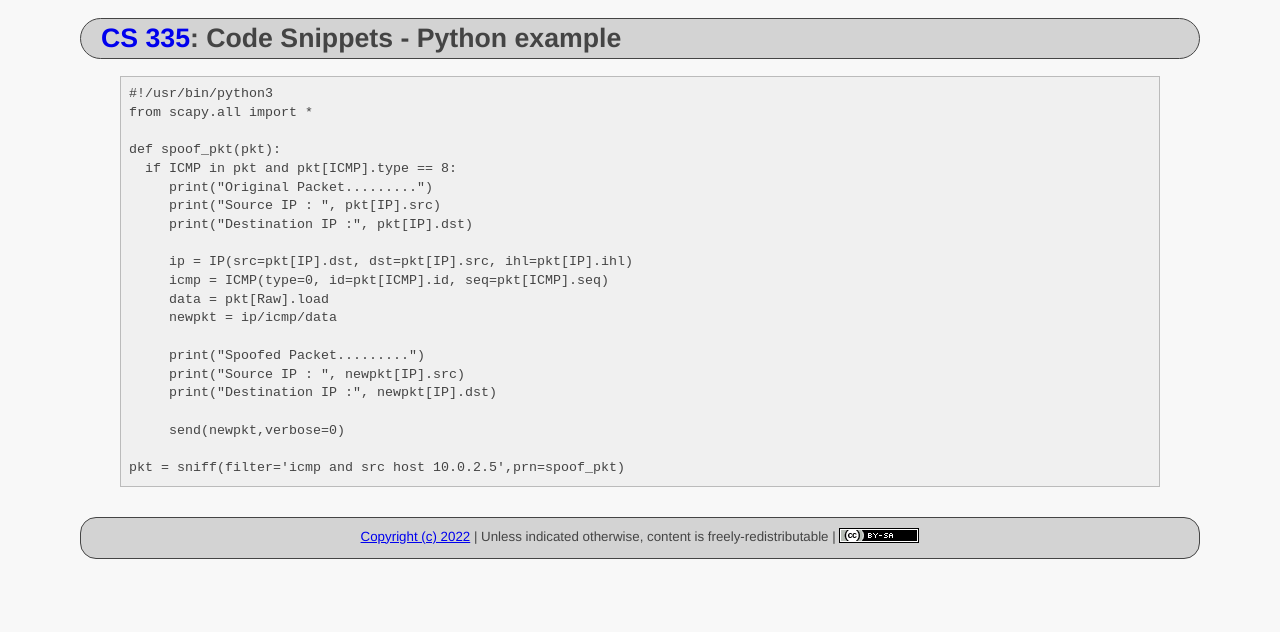
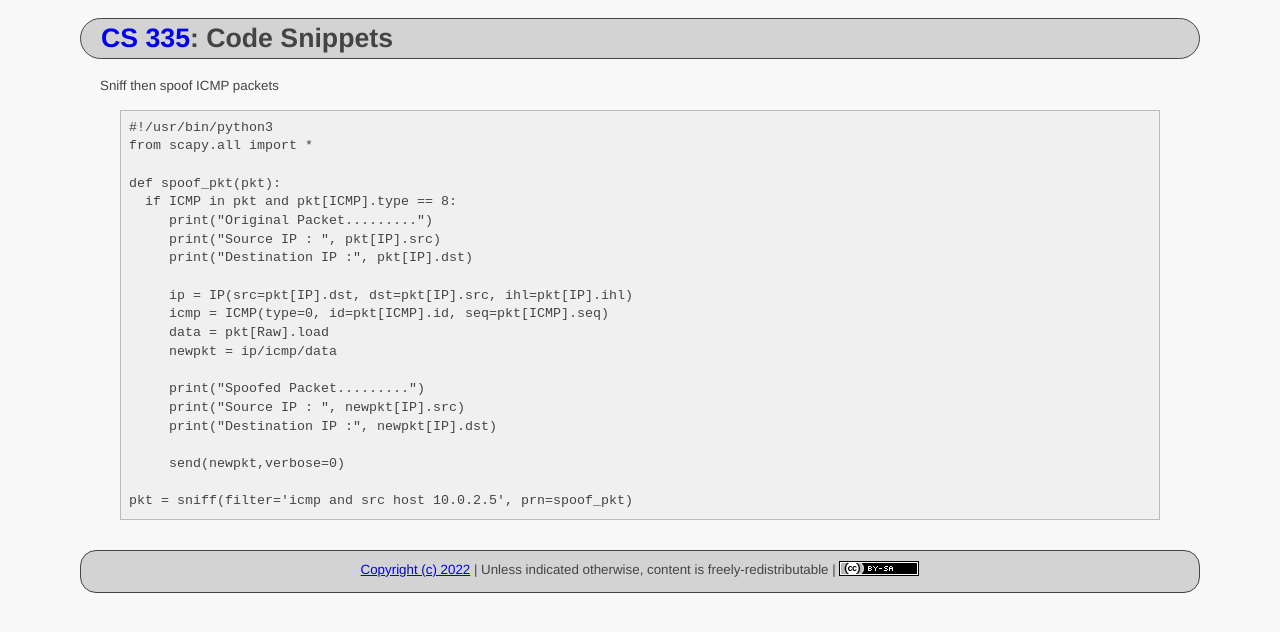
Before and after one commit to ycpcs/cs335-spring2022, a Jekyll site: the page built from code/sniff/sniff_snoop_icmp.md, in a window 1280 px wide. Shown: the top 632 px of the page. Built offline with Jekyll 4.4.1, drawn with Linux system fonts in a browser that asks for light colours.

Commit message:
add header

````diff
--- a/code/sniff/sniff_snoop_icmp.md
+++ b/code/sniff/sniff_snoop_icmp.md
@@ -1,8 +1,10 @@
 ---
 layout: default
 course_number: CS335
-title: Code Snippets - Python example
+title: Code Snippets
 ---
+
+Sniff then spoof ICMP packets
 
 ```
 #!/usr/bin/python3
@@ -25,5 +27,5 @@ def spoof_pkt(pkt):
 
      send(newpkt,verbose=0)
 
-pkt = sniff(filter='icmp and src host 10.0.2.5',prn=spoof_pkt)
+pkt = sniff(filter='icmp and src host 10.0.2.5', prn=spoof_pkt)
 ```
````
Also changed, not shown: code/sniff/create_udp_packet.md (+3 -1 lines), code/sniff/sniff.md (+2 -0 lines), code/sniff/spoof_icmp.md (+2 -0 lines), code/sniff/spoof_udp.md (+6 -4 lines).
